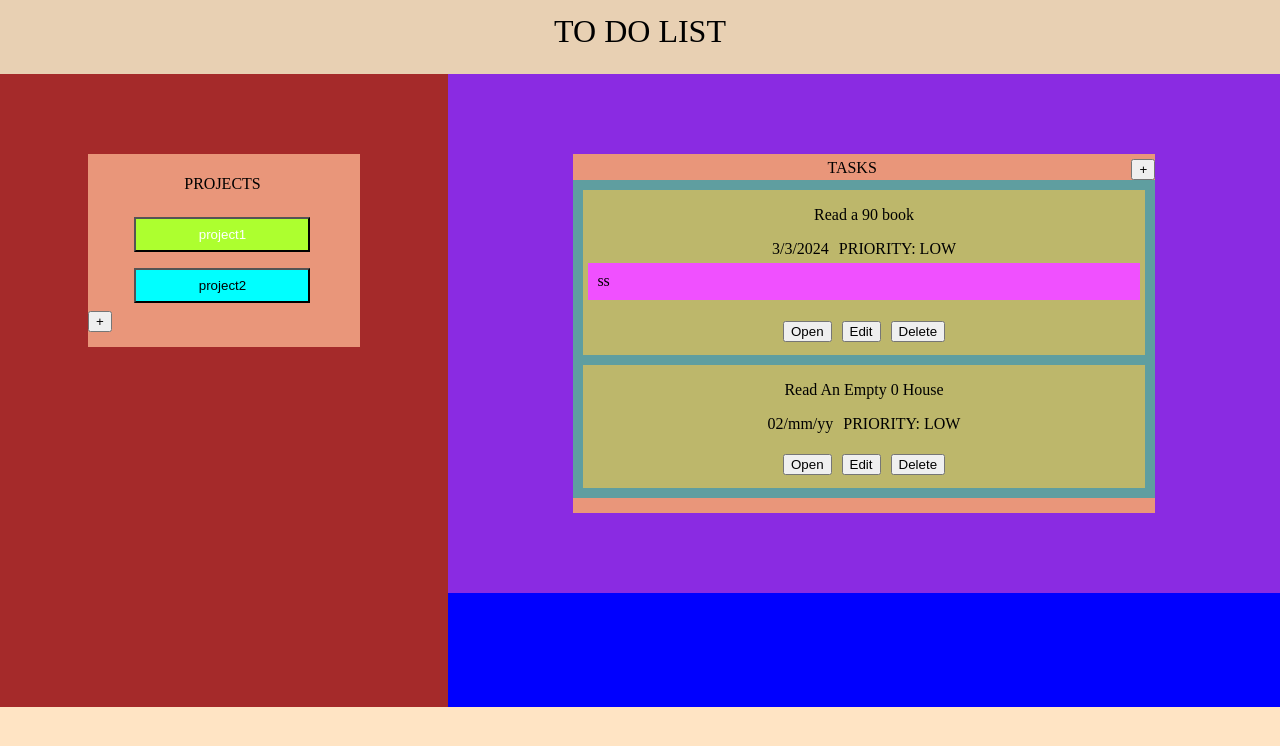
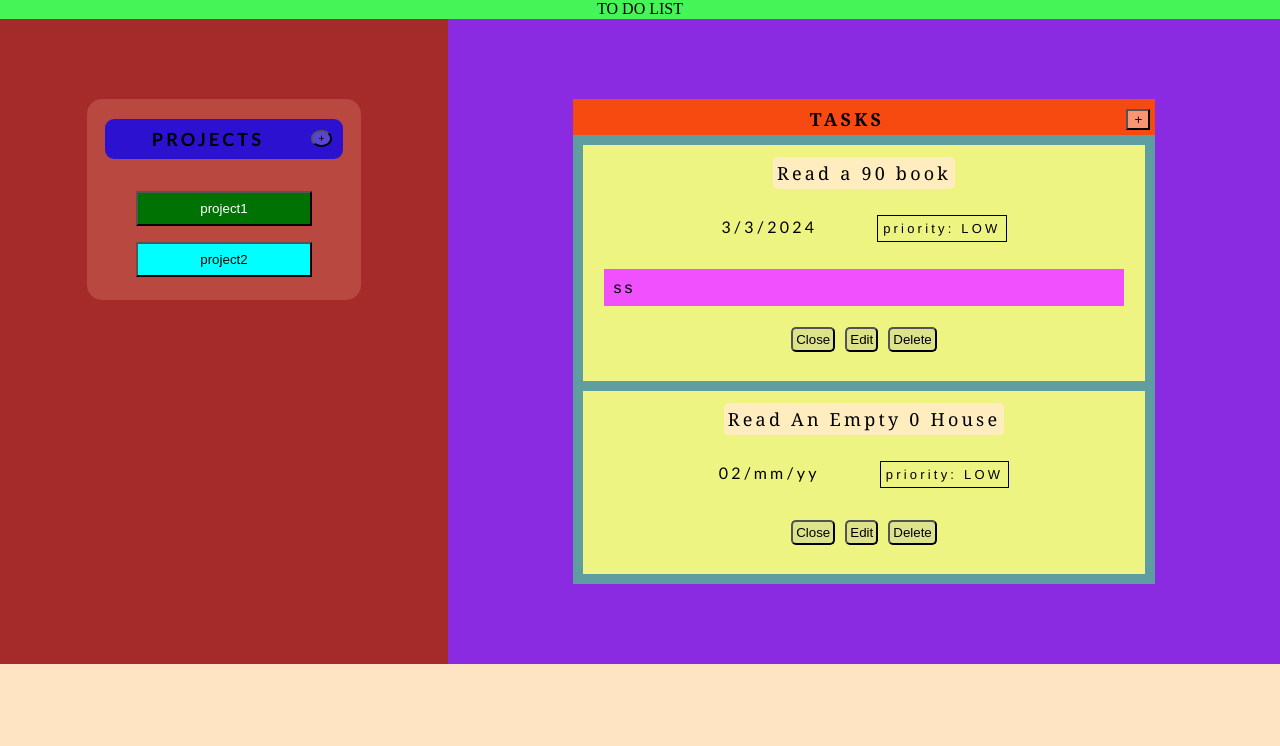
Before and after one commit to coffee-marios/todolist, a website built with webpack: page dist/index.html in a window 1280 px wide. Built offline with nearby package versions, Linux system fonts and the light colour scheme.

Commit message:
Add more style

```diff
--- a/src/index.js
+++ b/src/index.js
@@ -151,8 +151,9 @@ const myTasks = document.createElement("div");
 myTasks.classList.add("tasks");
 myTasks.setAttribute("id", "myTasksID");
 
-const myTasksTitle = document.createElement("span");
+const myTasksTitle = document.createElement("p");
 myTasksTitle.innerText = "TASKS";
+myTasksTitle.setAttribute("id", "tasksTitle");
 
 const addTask = document.createElement("button");
 addTask.classList.add("addTask");
--- a/src/projects.js
+++ b/src/projects.js
@@ -152,7 +152,7 @@ function addProjectForm() {
   addElementContainer.appendChild(projectForm);
 
   const labelProject = document.createElement("label");
-  labelProject.textContent = "Project's name";
+  labelProject.textContent = "Please, add project's name:";
   labelProject.setAttribute("id", "labelProject");
 
   const nameProject = document.createElement("input");
@@ -164,7 +164,7 @@ function addProjectForm() {
 
   const addButton = document.createElement("button");
   addButton.setAttribute("id", "buttonProjectForm");
-  addButton.textContent = "ADD";
+  addButton.textContent = "OK";
   addButton.addEventListener("click", clickAddProject, false);
 
   projectForm.appendChild(addButton);
--- a/src/projectsDom.js
+++ b/src/projectsDom.js
@@ -49,9 +49,9 @@ function setCompleted(event, buttonCompletion) {
   let { completed } = event;
   completed = !completed;
   if (completed == false) {
+    buttonCompletion.textContent = "Close";
+  } else {
     buttonCompletion.textContent = "Open";
-  } else {
-    buttonCompletion.textContent = "Closed";
   }
 
   activeProject.endTask(chosenTask, completed);
@@ -122,24 +122,26 @@ function domShowTasks(myTasks) {
     myContainer.appendChild(newTask);
 
     // New title
-    const newTitle = document.createElement("p");
+    const newTitle = document.createElement("span");
     newTitle.textContent = eachTask.name;
-
+    newTitle.classList.add("titleTask");
     newTask.appendChild(newTitle);
 
     // New extras (date, priority)
     const newExtras = document.createElement("div");
-
+    newExtras.classList.add("taskDatePriority");
     // New date
     if (eachTask.date !== "") {
       const newDueDate = document.createElement("span");
       newDueDate.textContent = eachTask.date;
+      newDueDate.classList.add("taskDate");
       newExtras.appendChild(newDueDate);
     }
 
     // New priority
     const newPriority = document.createElement("span");
-    newPriority.textContent = `PRIORITY: ${eachTask.priority}`;
+    newPriority.textContent = `priority: ${eachTask.priority}`;
+    newPriority.classList.add("taskPriority");
     newExtras.appendChild(newPriority);
 
     newTask.appendChild(newExtras);
@@ -167,7 +169,7 @@ function domShowTasks(myTasks) {
 
     // Completed
     const completed = document.createElement("button");
-    completed.textContent = "Open";
+    completed.textContent = "Close";
     completed.addEventListener(
       "click",
       () => {
@@ -177,7 +179,7 @@ function domShowTasks(myTasks) {
     );
     if (eachTask["completed"]) {
       newTask.classList.add("taskCompleted");
-      completed.textContent = "Closed";
+      completed.textContent = "Open";
     }
 
     newSetting.appendChild(completed);
@@ -220,23 +222,30 @@ function renderProjects() {
 
   myProjects.appendChild(addProjectForm());
 
+  const myProjectsHeader = document.createElement("div");
+
+  myProjectsHeader.setAttribute("id", "projectsHeader");
+  myProjects.appendChild(myProjectsHeader);
+
   const myProjectsTitle = document.createElement("p");
   myProjectsTitle.innerText = "PROJECTS";
 
-  myProjects.appendChild(myProjectsTitle);
+  myProjectsTitle.setAttribute("id", "projectsTitle");
+
+  myProjectsHeader.appendChild(myProjectsTitle);
+
+  const addProject = document.createElement("button");
+  addProject.setAttribute("id", "startProjectButton");
+  addProject.innerText = "+";
+  addProject.addEventListener("click", addProjectFunction);
+
+  myProjectsHeader.appendChild(addProject);
 
   const listProjects = document.createElement("div");
   listProjects.setAttribute("id", "listProjects");
 
   myProjects.appendChild(listProjects);
 
-  const addProject = document.createElement("button");
-  addProject.setAttribute("id", "startProjectButton");
-  addProject.innerText = "+";
-  addProject.addEventListener("click", addProjectFunction);
-
-  myProjects.appendChild(addProject);
-
   return myProjects;
 }
 
--- a/src/style.css
+++ b/src/style.css
@@ -920,40 +920,31 @@ body {
 }
 
 .headerPage {
-    background-color: rgba(45, 41, 41, 0.107);
-    height: 3rem;
-    font-size: 2rem;
-    padding: 0.8rem 0;
+    background-color: rgba(23, 250, 61, 0.799);
+    height: 1.2rem;
+    /* font-size: 2rem; */
+    /* padding: 0.2rem 0; */
     text-align: center;
 
 }
 
 
 .container {
+    display: grid;
+    grid-template-columns: [first] 35% [second] 65% [end];
     padding: 0;
     height: 633px;
     background-color: blue;
 }
 
-/*
-.container::after {
-    content: "";
-    display: table;
-    clear: both;
-} */
 
 
 .leftSection {
-    width: 35%;
-    min-height: 100%;
     background-color: brown;
-    display: inline-block;
+
 }
 
 .rightSection {
-    width: 65%;
-
-    float: right;
 
     background-color: blueviolet;
 }
@@ -963,19 +954,43 @@ body {
     margin: 5rem auto;
     width: 60%;
     text-align: center;
-    background-color: darksalmon;
-    padding: 5px 3px 15px 0;
+    background-color: rgba(233, 150, 122, 0.28);
+    padding: 5px 3px 15px 3px;
+    border-radius: 15px;
     position: relative;
 }
 
 
-#buttonProjectForm {
-    display: block;
-    margin: 18px;
+
+#projectsHeader {
+    background-color: rgba(0, 0, 255, 0.756);
+    padding: 6px;
+    margin: 15px;
+    margin-bottom: 1.5rem;
+    border-radius: 9px;
 }
 
-#labelProject {
+#projectsTitle {
+    display: inline-block;
+    margin: 3px;
+    font-family: 'Trebuchet MS', 'Lucida Sans Unicode', 'Lucida Grande', 'Lucida Sans', Arial, sans-serif;
+    font-size: large;
+    font-weight: bolder;
+    letter-spacing: .2rem;
+
+}
+
+#startProjectButton {
+    float: right;
     margin: 5px;
+    background-color: rgba(255, 255, 255, 0.212);
+    font-size: 10px;
+    border-radius: 90%;
+}
+
+
+#startProjectButton:hover {
+    background-color: rgba(0, 0, 255, 0.894);
 }
 
 #inputProject {
@@ -983,25 +998,45 @@ body {
     margin: 10px 0 5px 0;
 }
 
-.tasks {
-    margin: 5rem auto;
-    width: 70%;
-    text-align: center;
-    background-color: darksalmon;
-    padding: 5px 0 15px 0;
-    /* z-index: 1; */
+
+.tasksUnit {
+    background-color: rgb(238, 244, 129);
+    padding: 1rem;
 }
 
-.tasksUnit {
-    background-color: darkkhaki;
+.titleTask {
+    border-radius: 5px;
+    font-family: Georgia, 'Times New Roman', Times, serif;
+    font-size: large;
+    padding: 4px;
+    background-color: rgb(255, 237, 192);
 }
 
+.taskDatePriority {
+    margin-top: 2rem;
+    margin-bottom: 2rem;
+}
+
+.taskDate {
+    font-size: medium;
+    font-family: 'Gill Sans', 'Gill Sans MT', Calibri, 'Trebuchet MS', sans-serif;
+}
+
+.taskPriority {
+    padding: 5px;
+    border: solid black 1px;
+    font-size: small;
+}
+
+
+
+
 .taskUnitImportant {
-    background-color: goldenrod
+    background-color: rgb(181, 238, 132);
 }
 
 .taskUnitUrgent {
-    background-color: chartreuse;
+    background-color: rgb(21, 255, 0);
 }
 
 
@@ -1017,11 +1052,21 @@ body {
 .activeProject {
     grid-column: 2 / span 5;
     place-self: stretch;
-    background-color: cyan;
     margin: 8px;
     padding: 8px;
+}
 
+.buttonProjects {
+    background-color: cyan;
 }
+
+.buttonProjects:hover {
+    background-color: rgb(26, 207, 207);
+}
+
+
+
+
 
 .removeProjects {
     grid-column: 7 / 8;
@@ -1032,9 +1077,15 @@ body {
 }
 
 .activeProject {
-    background-color: greenyellow;
+    background-color: #007204;
     color: white;
 }
+
+.activeProject:hover {
+    background-color: rgb(6, 208, 30);
+}
+
+
 
 #listProjects {
     text-align: center;
@@ -1046,22 +1097,63 @@ body {
 }
 
 
-#startProjectButton {
-    display: block;
-}
-
-
 
 
 #addProjectDiv {
-
-    padding: 5px;
     background-color: rgb(151, 151, 222);
     display: none;
     position: absolute;
     left: 1rem;
     top: 1rem;
 }
+
+/* right side */
+
+.tasks {
+    margin: 5rem auto;
+    font-family: 'Franklin Gothic Medium', 'Arial Narrow', Arial, sans-serif;
+    letter-spacing: .2rem;
+    width: 70%;
+    padding-top: 5px;
+    text-align: center;
+    background-color: rgb(246, 74, 16);
+}
+
+#tasksTitle {
+    margin: 3px;
+    font-size: large;
+    font-family: Georgia, 'Times New Roman', Times, serif;
+    font-weight: bold;
+    display: inline-block;
+}
+
+.addTask {
+    float: right;
+    margin: 5px;
+    background-color: rgba(255, 255, 255, 0.416);
+}
+
+
+.addTask:hover {
+    background-color: rgba(77, 248, 64, 0.414);
+}
+
+
+.taskContainerFirst {
+    display: flex;
+    clear: right;
+    flex-direction: column;
+    background-color: cadetblue;
+    padding: 5px;
+    justify-content: space-between;
+
+}
+
+.taskContainerFirst>div {
+    margin: 5px;
+
+}
+
 
 #editTaskDiv {
     display: none;
@@ -1088,48 +1180,48 @@ body {
 }
 
 #addTaskForm {
-    background-color: yellow;
+    background-color: goldenrod;
     margin: 8px;
 }
 
+label[for="newTask"] {
+    display: block;
+    color: black;
+    margin: 0.4rem 0 1.4rem 0;
+}
 
 #addProjectForm {
     display: flex;
     flex-direction: column;
     justify-content: center;
     align-items: center;
-    background-color: rgb(202, 251, 254);
-    color: green;
+    background-color: goldenrod;
     text-align: center;
-    margin: 8px;
+    margin: 3px;
+    padding: 5px;
     min-width: 400px;
 }
 
-.taskContainerFirst {
-    display: flex;
-    clear: right;
-    flex-direction: column;
-    background-color: cadetblue;
-    padding: 5px;
-    justify-content: space-between;
+#labelProject {
+    margin: .4rem 1.5rem;
+}
 
+#buttonProjectForm {
+    margin: 1rem;
+    padding: 4px;
+    background-color: rgb(233, 199, 113)
+}
+
+#buttonProjectForm:hover {
+    background-color: rgb(247, 206, 103)
 }
 
 
+span {
+    margin: 5px 30px;
+}
 
 
-.taskContainerFirst>div {
-    margin: 5px;
-
-}
-
-span {
-    margin: 0 5px;
-}
-
-.addTask {
-    float: right;
-}
 
 .labelPriority {
     /* display: ; */
@@ -1138,10 +1230,7 @@ span {
 }
 
 
-label[for="newTask"] {
-    display: block;
-    color: black;
-}
+
 
 label[for="textAreaTask"] {
     padding: 0;
@@ -1173,7 +1262,24 @@ label[for="textAreaTask"] {
 
 .taskSettings>button {
     margin: 5px;
+    padding: 3px;
+    background-color: rgba(0, 0, 255, 0.071);
+    border-radius: 5px;
 }
+
+.taskSettings>button:hover {
+    background-color: #04AA6D;
+    color: white;
+}
+
+
+
+.taskSettings>.removeTask:hover {
+    background-color: rgb(214, 12, 12);
+    color: white;
+}
+
+
 
 .taskCompleted {
     text-decoration: line-through;
@@ -1187,9 +1293,3 @@ label[for="textAreaTask"] {
 .taskCompleted .buttonEditTask {
     display: none;
 }
-
-
-/* .removeTask {
-    background-color: red;
-    color: white;
-} */
--- a/src/taskContainer.js
+++ b/src/taskContainer.js
@@ -89,7 +89,7 @@ function addTaskForm() {
   // Name the Task
   const elementNameTask = document.createElement("div");
   const labelTask = document.createElement("label");
-  labelTask.textContent = "Name the new task";
+  labelTask.textContent = "Please, add a new task:";
   labelTask.setAttribute("for", "newTask");
 
   const nameTask = document.createElement("input");
```
Also changed, not shown: dist/index.bundle.js.
